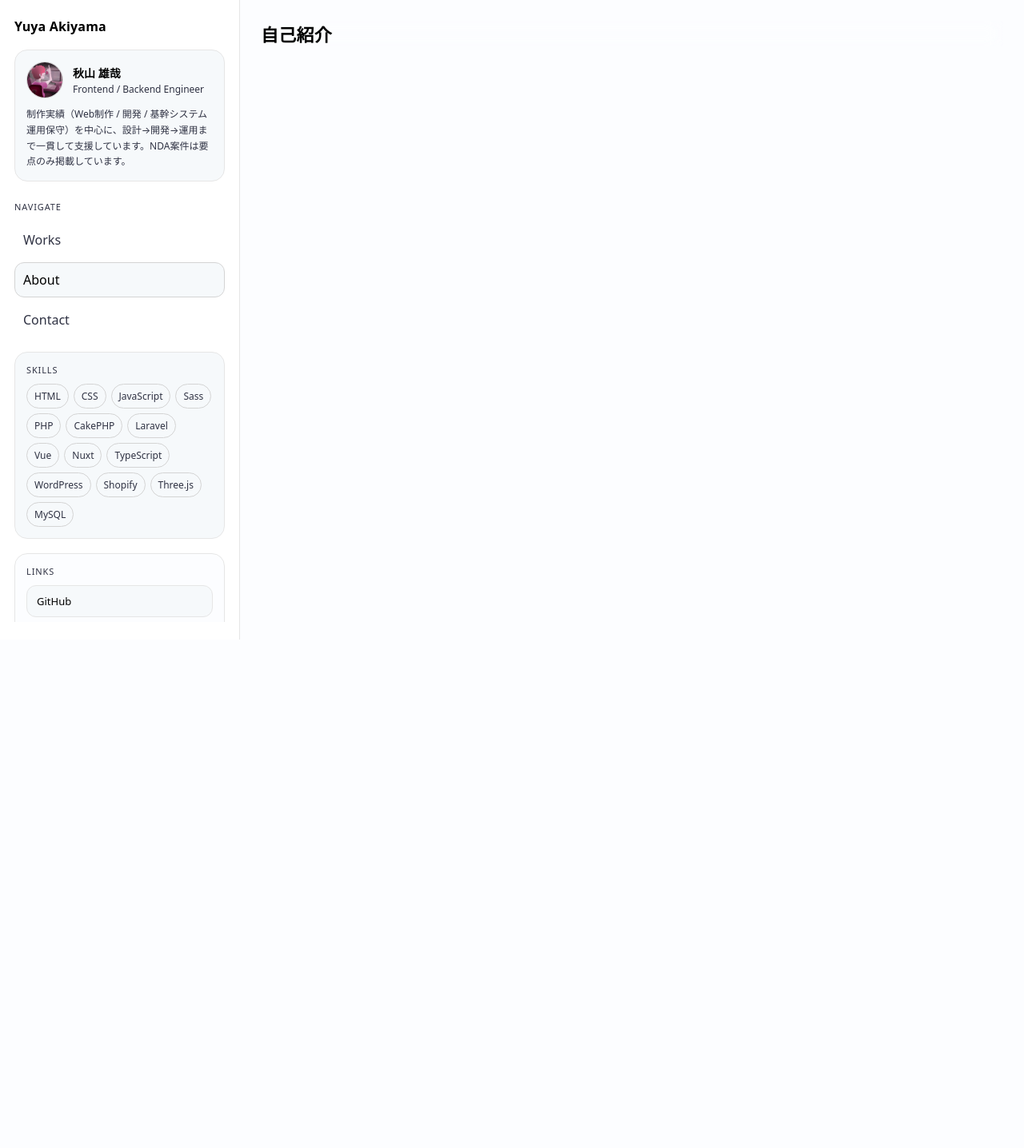
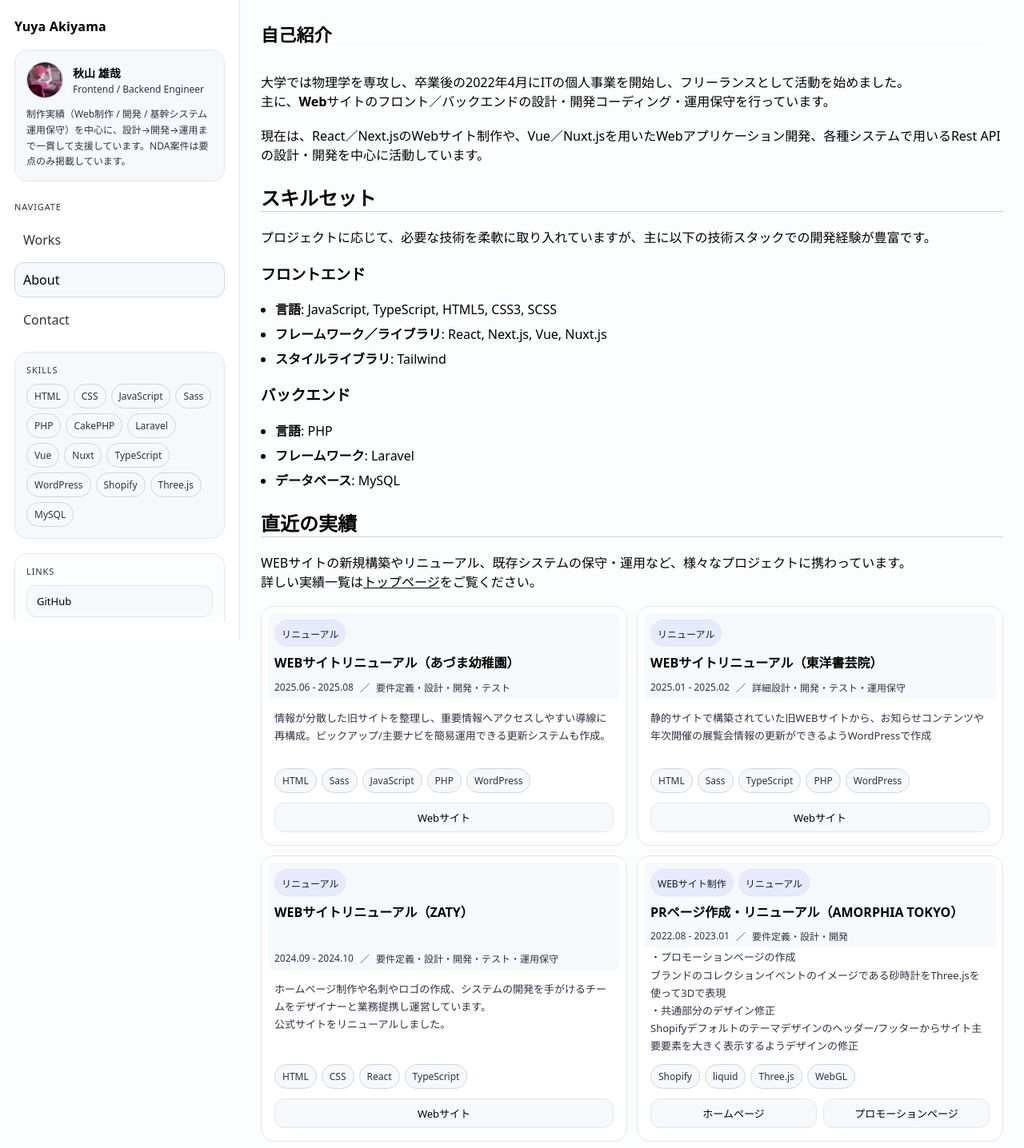
Before and after one commit to Zaty-Akiyama/portfolio, a Next.js app: page /about in a window 1280 px wide. Shown: the whole page at 80% size. Before the commit the page ends 800 px from the top, so only its background shows below. Built offline with nearby package versions, Linux system fonts and the light colour scheme.

Commit message:
自己紹介ページ作成

```diff
--- /dev/null
+++ b/public/pages/about.md
@@ -0,0 +1,27 @@
+大学では物理学を専攻し、卒業後の2022年4月にITの個人事業を開始し、フリーランスとして活動を始めました。
+主に、**Web**サイトのフロント／バックエンドの設計・開発コーディング・運用保守を行っています。
+
+現在は、React／Next.jsのWebサイト制作や、Vue／Nuxt.jsを用いたWebアプリケーション開発、各種システムで用いるRest APIの設計・開発を中心に活動しています。
+
+## スキルセット
+
+プロジェクトに応じて、必要な技術を柔軟に取り入れていますが、主に以下の技術スタックでの開発経験が豊富です。
+
+### フロントエンド
+
+- **言語**: JavaScript, TypeScript, HTML5, CSS3, SCSS
+- **フレームワーク／ライブラリ**: React, Next.js, Vue, Nuxt.js
+- **スタイルライブラリ**: Tailwind
+
+### バックエンド
+
+- **言語**: PHP
+- **フレームワーク**: Laravel
+- **データベース**: MySQL
+
+## 直近の実績
+
+WEBサイトの新規構築やリニューアル、既存システムの保守・運用など、様々なプロジェクトに携わっています。
+詳しい実績一覧は[トップページ](/)をご覧ください。
+
+:::Component RecentWorksList:::
--- a/src/components/about/AboutPage.module.css
+++ b/src/components/about/AboutPage.module.css
@@ -13,7 +13,7 @@
 }
 
 .content {
-  padding-top: 64px;
+  padding-top: 32px;
 }
 
 .title {
@@ -21,3 +21,23 @@
   font-size: 22px;
   letter-spacing: 0.01em;
 }
+
+.recentWorksList {
+  display: block grid;
+  grid-template-columns: repeat(3, minmax(0, 1fr));
+  gap: 12px;
+
+  > :last-child {
+    display: none;
+  }
+}
+
+@media (max-width: 1300px) {
+  .recentWorksList {
+    grid-template-columns: repeat(2, minmax(0, 1fr));
+
+    > :last-child {
+      display: block;
+    }
+  }
+}
--- a/src/components/about/AboutPage.tsx
+++ b/src/components/about/AboutPage.tsx
@@ -1,13 +1,46 @@
+'use client';
 import { Header } from "@/components/layout/Header";
 import styles from "./AboutPage.module.css";
+import { MdContent } from "@/components/layout/MdContent";
+import { useEffect, useMemo, useState } from "react";
+import { WorkCard } from "@/components/works/WorkCard";
+import { projects } from "@/data/projects";
+import { getStartDateMs } from "@/components/works/WorksPage";
+
 
 export function AboutPage() {
+  const [markdown, setMarkdown] = useState<string>("");
+
+  useEffect(() => {
+    fetch('/pages/about.md').then(res => res.text()).then(text => {
+      setMarkdown(text);
+    });
+  }, []);
+
+
+  const components = useMemo(() => ({
+    RecentWorksList: () =>
+      <div className={styles.recentWorksList}>
+        {
+          projects
+            .sort((a, b) => getStartDateMs(b.period) - getStartDateMs(a.period))
+            .sort((a, b) => {
+              if (a.featured && !b.featured) return -1;
+              if (!a.featured && b.featured) return 1;
+              return 0;
+            })
+            .slice(0, 4)
+            .map(p => <WorkCard key={p.id} project={p} />)
+        }
+      </div>
+  }), []);
+
   return <>
     <Header>
       <h1 className={styles.title}>自己紹介</h1>
     </Header>
     <div className={styles.content}>
-
+      <MdContent markdown={markdown} components={components} />
     </div>
   </>;
 }
--- a/src/components/works/WorksPage.module.css
+++ b/src/components/works/WorksPage.module.css
@@ -9,10 +9,11 @@
 }
 
 .sub {
-  margin: 6px 0 0;
   color: var(--color-main-500);
-  font-size: 13px;
-  line-height: 1.7;
+
+  &:first-child {
+    margin-top: 0;
+  }
 }
 
 .right {
--- a/src/components/works/WorksPage.tsx
+++ b/src/components/works/WorksPage.tsx
@@ -9,7 +9,7 @@ import { WorksSection } from "./WorksSection";
 import { normalizeKana } from "@/utils/normalizedText";
 import { Header } from "@/components/layout/Header";
 
-const getStartDateMs = (period: string) => {
+export const getStartDateMs = (period: string) => {
   const start = period.split("-")[0]?.trim() ?? "";
   return new Date(start.replace(/\./g, "/")).getTime();
 };
@@ -77,7 +77,7 @@ export function WorksPage() {
       </Header>
 
       <div className={styles.content}>
-        <p className="sub">
+        <p className={styles.sub}>
           右上の検索フォームからスキルや開発フェーズの絞り込みができます。スペースやカンマで複数キーワードの検索ができます。
         </p>
 
```
